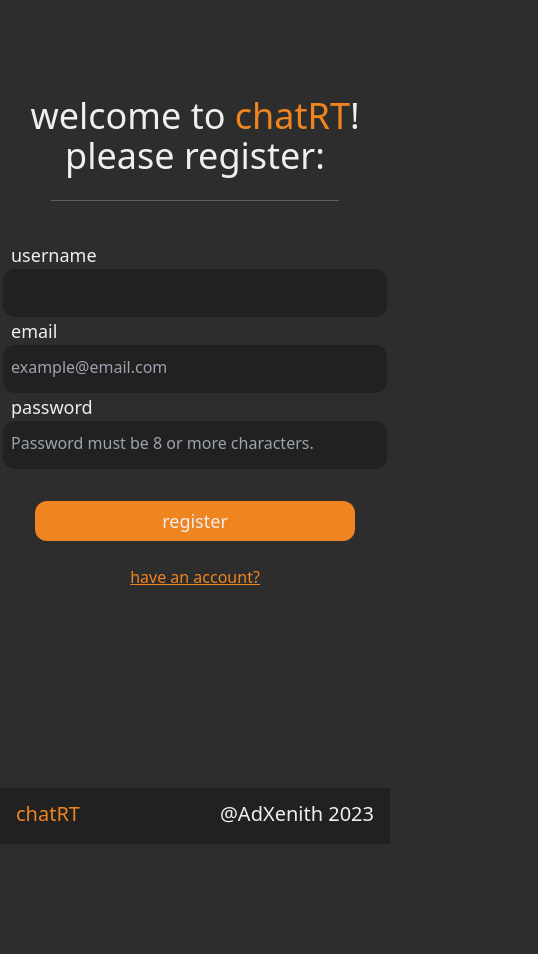
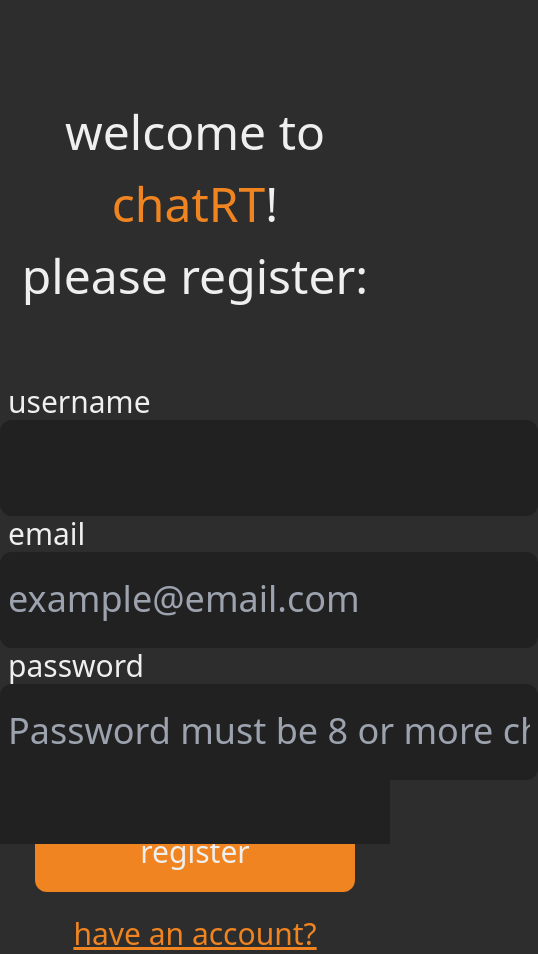
Before and after one commit to AdXenith/chatRT, a React (Create React App) app: page /register in a window 390 px wide. Shown: the whole page, 538 px wide, since content can reach past the window. Before the commit the page ends 844 px from the top, so only its background shows below. Built offline with nearby package versions, Linux system fonts and the light colour scheme; what pocketbase would draw is missing.

Commit message:
responsive css overhaul

```diff
--- a/src/components/AccountSide.js
+++ b/src/components/AccountSide.js
@@ -4,11 +4,11 @@ function AccountSide({ currentUser }) {
 
 
     return (
-        <div className="container border-x border-lightgray bg-black flex flex-col justify-center pt-32 pb-96 w-1/5 ml-16 -mt-12">
+        <div className="container border-x border-lightgray bg-black hidden lg:flex lg:flex-col lg:justify-center pt-32 pb-96 w-1/5 ml-16 -mt-12">
             <img src="/image.png" className="w-28 mx-auto pt-16" alt='profile picture'/>
             <p className="text-center text-white text-3xl  w-2/3 mx-auto">{currentUser.username}</p>
 
-            <a href="/" className="text-orange underline text-center text-2xl mt-10 w-fit mx-auto">log out</a>
+            <a href="/" className="w-24 text-orange underline text-center text-3xl mr-10 lg:pr-0 lg:mx-auto lg:text-2xl lg:mt-10 lg:w-fit my-auto">log out</a>
         </div>
      );
 }
--- a/src/components/Channels.js
+++ b/src/components/Channels.js
@@ -1,37 +1,46 @@
-import React, { useEffect, useState } from 'react';
+import React, { Fragment, useEffect, useState } from 'react';
 import AccountSide from './AccountSide';
 import { pb } from '../pocketbase';
 
-function Channels({ currentUser, setCurrentUser, setChatSelected }) {
+function Channels({ currentUser, setChatSelected }) {
 
     const [channels, setChannels] = useState([]);
 
-    useEffect(() => {
     async function fetchChannels(){
         setChannels(await pb.collection('channels').getFullList(3, {
             sort: '-created',
         }));
     }
+
+    useEffect(() => {
         fetchChannels();
-    });
+    }, []);
 
 
     return (
-        <div className="w-11/12 mx-auto flex flex-row">
+        <Fragment>
+            <div className="w-11/12 pt-24 lg:pt-0 mx-auto flex flex-row">
                 <AccountSide
-                currentUser={currentUser}
-                setCurrentUser={setCurrentUser}/>
-            <div className="w-10/12 pl-24 pt-20">
-                <h2 className="text-orange text-left text-2xl font-light">CHANNELS</h2>
-                <hr className='text-lightgray mt-2 mb-4 w-80'></hr>
+                    currentUser={currentUser}/>
+                <div className="11/12 lg:w-10/12 lg:pl-12 lg:pt-20 mx-auto lg:mr-0">
+                    <h2 className="text-orange text-left text-[6rem] lg:text-2xl lg:font-light">CHANNELS</h2>
+                    <hr className='text-lightgray mt-2 mb-4 w-full lg:w-80'></hr>
 
                     { channels.map(channel =>
-                    <div onClick={() => setChatSelected(channel)} className="flex flex-row bg-lightgray rounded-l-full rounded-r-full w-8/12 mb-4 hover:cursor-pointer hover:outline hover:outline-white hover:outline-2 hover:opacity-100">
-                        <img src="/image.png" className="w-20 flex-none" />
-                        <p className="text-2xl my-auto pl-6 text-white font-light w-[79.5%]">{channel.name}</p>
+                        <div onClick={() => setChatSelected(channel)} className="flex flex-row bg-lightgray pr-12 h-40 lg:h-fit rounded-sm lg:rounded-full w-full lg:w-11/12 2xl:w-10/12 mb-4  hover:cursor-pointer hover:outline hover:outline-white hover:outline-2 hover:opacity-100">
+                            <img src="/image.png" className="w-32 h-32 lg:w-20 lg:h-20 my-auto ml-4 lg:ml-0 flex-none" />
+                            <p className="text-3xl font-normal text-[3rem] lg:text-2xl my-auto pl-6 text-white lg:font-light w-[79.5%]">{channel.name}</p>
                         </div>) }
                 </div>
             </div>
+
+            <div className="border-lightgray bg-black w-full flex flex-row h-24 my-auto fixed bottom-0 lg:hidden">
+                <img src="/image.png" className="w-20 h-20 ml-12 my-auto" alt='profile picture'/>
+                <p className="text-white text-3xl ml-2 my-auto w-2/3">{currentUser.username}</p>
+
+                <a href="/" className="w-24 text-orange underline text-center text-3xl mr-10 my-auto">log out</a>
+            </div>
+        </Fragment>
      );
 }
 
--- a/src/components/Footer.js
+++ b/src/components/Footer.js
@@ -1,9 +1,9 @@
 import React from 'react';
 
-function Footer() {
+function Footer({ currentUser }) {
     return (
-        <div className='footer bg-black w-screen h-14 bottom-0 fixed'>
-            <span className="inline-grid grid-cols-2 pt-3 min-w-full">
+        <div className='footer bg-black w-screen h-24 lg:h-14 bottom-0 fixed'>
+            <span className="hidden lg:inline-grid grid-cols-2 pt-3 min-w-full">
                 <span className="text-orange text-xl text-left pl-4">chatRT</span>
                 <span className="text-white text-xl text-right pr-4">@AdXenith 2023</span>
             </span>
--- a/src/components/Landing.js
+++ b/src/components/Landing.js
@@ -9,11 +9,11 @@ function Landing({ regOrLogin, setCurrentUser }) {
     const [toast2, setToast2] = useState("hidden");
 
     return (
-        <div className='container align-middle mx-auto text-center text-white max-w-sm pb-40'>
+        <div className='container align-middle mx-auto text-center text-white lg:max-w-sm lg:pb-40'>
                 <WelcomeHeader
                     regOrLogin={regOrLogin}/>
 
-                <hr className='text-lightgray mt-6 mb-10 w-72 m-auto'></hr>
+                <hr className='hidden lg:block text-lightgray mt-6 mb-10 w-72 m-auto'></hr>
 
                 <LoginForm
                     regOrLogin={regOrLogin}
@@ -24,11 +24,11 @@ function Landing({ regOrLogin, setCurrentUser }) {
                 <MakeAccount
                     regOrLogin={regOrLogin}/>
 
-                <div id="toast-default" className={"text-center max-w-xs p-4 bg-orange rounded-lg shadow absolute bottom-40 left-1/2 -translate-x-1/2 " + toast}>
+                <div id="toast-default" className={"text-center max-w-lg text-3xl lg:text-base p-12 lg:p-4 bg-orange rounded-lg shadow absolute bottom-80 lg:bottom-40 left-1/2 -translate-x-1/2 " + toast}>
                     <div className="px-4">Incorrect email or password.</div>
                 </div>
 
-                <div id="toast-default" className={"text-center max-w-xs p-4 bg-orange rounded-lg shadow absolute bottom-40 left-1/2 -translate-x-1/2 " + toast2}>
+                <div id="toast-default" className={"text-center max-w-lg text-3xl lg:text-base p-4 lg:p-4 bg-orange rounded-lg shadow absolute bottom-80 lg:bottom-40 left-1/2 -translate-x-1/2 " + toast2}>
                     <div className="px-4">Something went wrong. Please try again.</div>
                 </div>
             </div>
--- a/src/components/LoginForm.js
+++ b/src/components/LoginForm.js
@@ -61,24 +61,24 @@ function LoginForm({regOrLogin, setToast, setToast2, setCurrentUser}) {
     }
 
     return (
-        <form onSubmit={handleSubmit}>
+        <form onSubmit={handleSubmit} className="flex flex-col justify-center">
             {
                 (showUsername) ? <div className='flex flex-col'>
-                <label className="text-left ml-2 text-lg" htmlFor="username">username</label>
-                <input className="bg-black rounded-xl min-w-fit h-12 px-2 pb-1" type={'text'} id="username" required></input>
+                <label className="text-left ml-2 text-3xl lg:text-lg" htmlFor="username">username</label>
+                <input className="bg-black rounded-xl text-4xl lg:text-base  min-w-fit h-24 lg:h-12 px-2 pb-1" type={'text'} id="username" required></input>
                 </div> : null
             }
             <div className='flex flex-col'>
-            <label className="text-left ml-2 text-lg" htmlFor="email">email</label>
-            <input className="bg-black rounded-xl min-w-fit h-12 px-2 pb-1" type={'text'} id="email" placeholder="example@email.com" required></input>
+            <label className="text-left ml-2 text-3xl lg:text-lg" htmlFor="email">email</label>
+            <input className="bg-black text-4xl lg:text-base rounded-xl min-w-fit h-24 lg:h-12 px-2 pb-1" type={'text'} id="email" placeholder="example@email.com" required></input>
             </div>
 
             <div className='flex flex-col'>
-            <label className="text-left ml-2 text-lg" htmlFor="password">password</label>
-            <input className="bg-black rounded-xl min-w-fit h-12 px-2 pb-1" type={'password'} id="password" minLength="8" placeholder={(showUsername) ? "Password must be 8 or more characters." : null} required></input>
+            <label className="text-left ml-2 text-3xl lg:text-lg" htmlFor="password">password</label>
+            <input className="bg-black rounded-xl text-4xl lg:text-base min-w-fit h-24 lg:h-12 px-2 pb-1" type={'password'} id="password" minLength="8" placeholder={(showUsername) ? "Password must be 8 or more characters." : null} required></input>
             </div>
 
-            <input className="bg-orange rounded-xl h-10 w-80 mt-8 text-lg hover:bg-orangedark hover:cursor-pointer" type={'submit'} value={regOrLogin}></input>
+            <input className="bg-orange rounded-xl mx-auto h-20 lg:h-10 w-80 mt-8 text-3xl lg:text-lg hover:bg-orangedark hover:cursor-pointer" type={'submit'} value={regOrLogin}></input>
         </form>
      );
 }
--- a/src/components/MakeAccount.js
+++ b/src/components/MakeAccount.js
@@ -12,11 +12,11 @@ function MakeAccount({regOrLogin}) {
 
     return (
         (bool) ? <div className='mt-6'>
-            <p className=''>new?</p>
-            <a href='/register' className='text-orange underline'>make an account</a>
+            <p className='text-3xl lg:text-base'>new?</p>
+            <a href='/register' className='text-orange underline text-3xl lg:text-base'>make an account</a>
         </div> :
         <div className='mt-6'>
-            <a href='/' className='text-orange underline'>have an account?</a>
+            <a href='/' className='text-orange underline text-3xl lg:text-base'>have an account?</a>
         </div>
      );
 }
--- a/src/components/WelcomeHeader.js
+++ b/src/components/WelcomeHeader.js
@@ -2,10 +2,12 @@ import React from 'react';
 
 function WelcomeHeader({ regOrLogin }) {
     return (
-        <h1 className='font-light text-4xl'>
-            welcome to <span className='text-orange'>chatRT</span>! <br/>
-            please {regOrLogin}:
-        </h1>
+        <div className='h-96 lg:h-fit'>
+            <h1 className='pt-24 lg:font-light lg:my-0 text-[3rem] lg:text-4xl'>
+                welcome to <span className='text-orange'>chatRT</span>! <br/>
+                please {regOrLogin}:
+            </h1>
+        </div>
     );
 }
 
--- a/src/components/css/index.css
+++ b/src/components/css/index.css
@@ -19,6 +19,7 @@ body {
   overflow-y: scroll;
   scrollbar-width: none; /* Firefox */
   -ms-overflow-style: none;  /* IE 10+ */
+  height: calc(100% - 10rem);
 }
 
 .chat-container::-webkit-scrollbar { /* WebKit */
--- a/src/containers/App.js
+++ b/src/containers/App.js
@@ -9,7 +9,7 @@ function App() {
   const [currentUser, setCurrentUser] = useState("");
 
   return (
-    <div className="flex flex-col justify-center w-screen h-screen">
+    <div className="flex flex-col lg:justify-center w-screen lg:h-screen">
 
       <Routes>
         <Route exact path="/"
```
Also changed, not shown: src/components/Chat.js (+19 -19 lines), public/back.png (added). Lines whose indentation alone changed are shown as unchanged.
